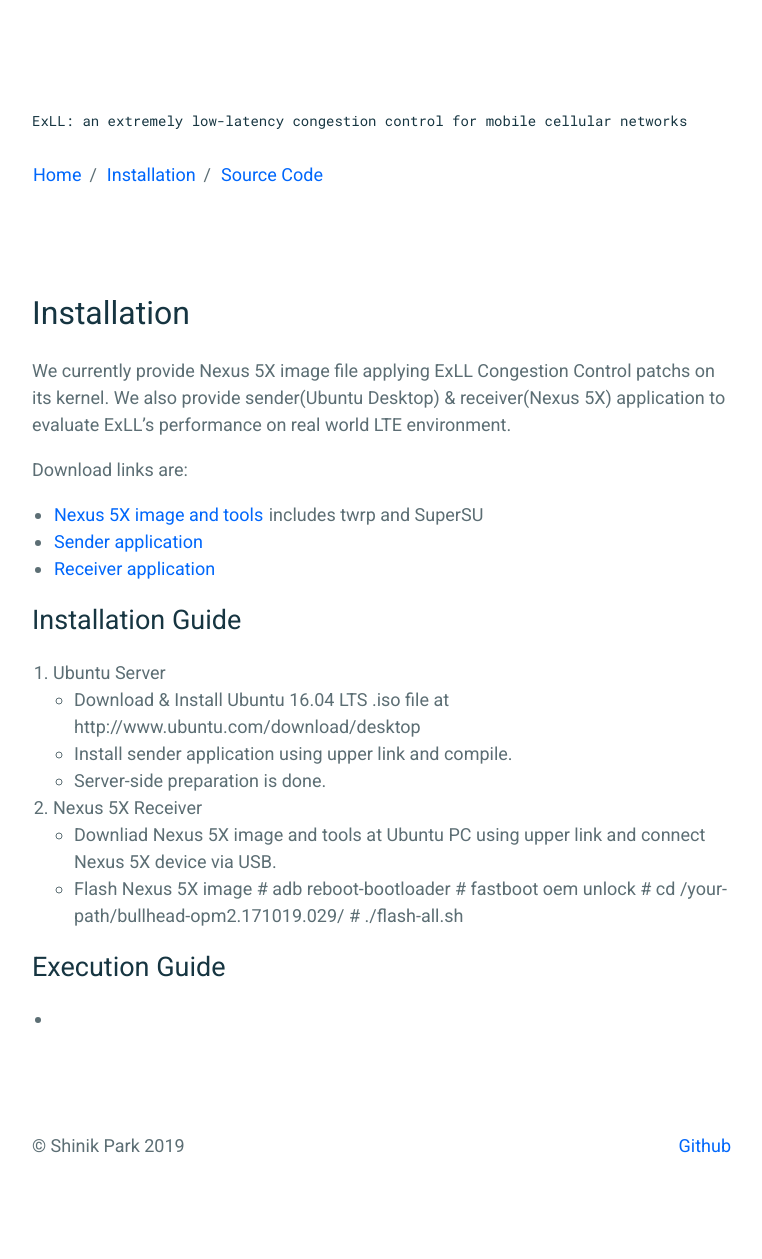
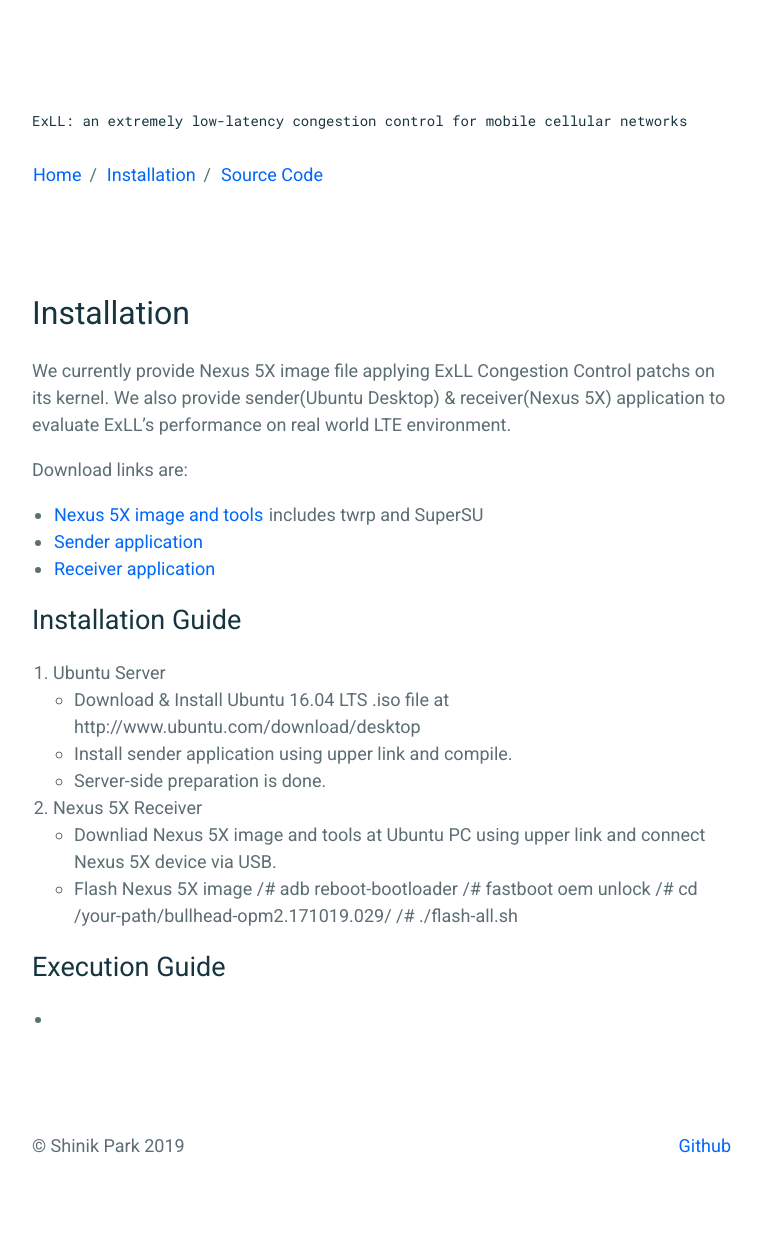
Before and after one commit to msnl/exll, a Jekyll site: the page built from _pages/Installation.md, in a window 1280 px wide. Shown: the whole page, without its empty margins (258-1020 px from the left). Built offline with Jekyll 4.4.1, drawn with Linux system fonts in a browser that asks for light colours.

```diff
--- a/_pages/Installation.md
+++ b/_pages/Installation.md
@@ -22,10 +22,10 @@ Download links are:
 2. Nexus 5X Receiver
   - Downliad Nexus 5X image and tools at Ubuntu PC using upper link and connect Nexus 5X device via USB.
   - Flash Nexus 5X image
-    # adb reboot-bootloader
-    # fastboot oem unlock
-    # cd /your-path/bullhead-opm2.171019.029/
-    # ./flash-all.sh
+    /# adb reboot-bootloader
+    /# fastboot oem unlock
+    /# cd /your-path/bullhead-opm2.171019.029/
+    /# ./flash-all.sh
 
 # Execution Guide
 -
```
